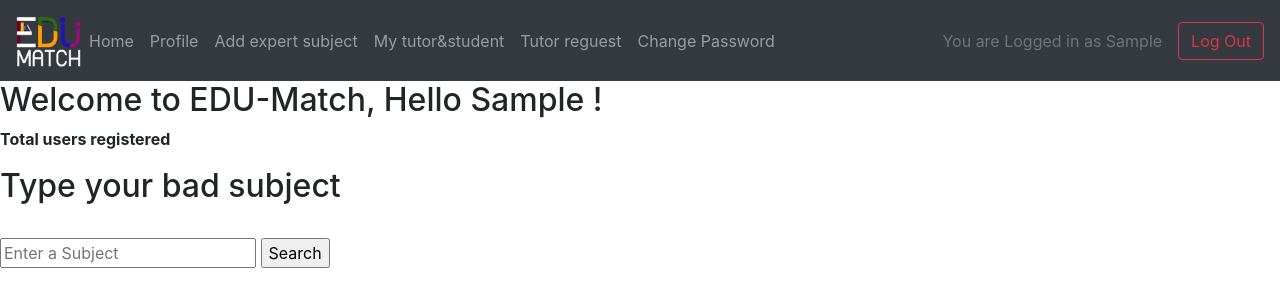
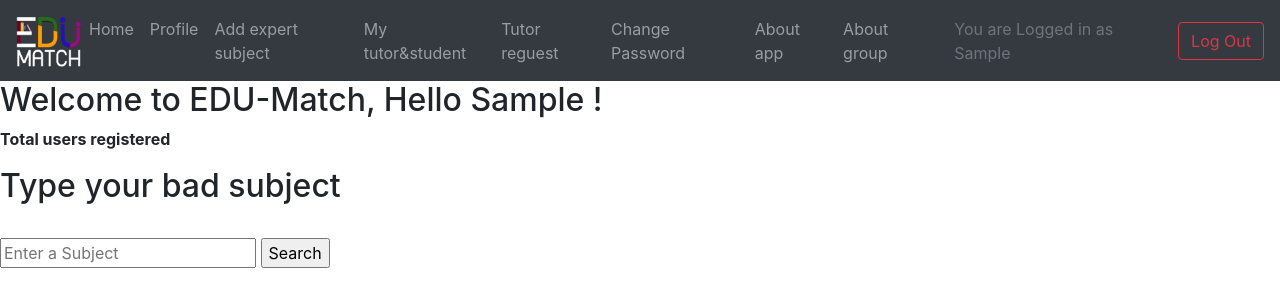
Before and after one commit to PasakornPh/EDU_Match, a Django app: page / in a window 1280 px wide. Shown: the top 307 px of the page. Run offline with Django 3.2, Linux system fonts and the light colour scheme; the visitor is signed in with stand-in values (Sample User, id 1); data comes from the database, SQL or seed files in the repository; data that the repository does not hold is empty; some libraries are stand-ins or nearby versions.

Commit message:
add about app and about group

```diff
--- a/match/templates/base.html
+++ b/match/templates/base.html
@@ -47,6 +47,12 @@ font-size: 20px;
             <li class="nav-item">
             <a class="nav-link" href="/accounts/change_password">Change Password</a>
             </li>
+              <li class="nav-item">
+            <a class="nav-link" href="{% url 'about_app' %}">About app</a>
+            </li>
+              <li class="nav-item">
+            <a class="nav-link" href="{% url 'about_group' %}">About group</a>
+            </li>
             </ul>
             <a class="nav-link disabled" href="#">You are Logged in as {{ user.first_name }}</a>
             <a class="btn btn-outline-danger my-2 my-sm-0" href="{% url 'logout' %}">Log Out</a>
--- a/match/urls.py
+++ b/match/urls.py
@@ -30,6 +30,8 @@ urlpatterns = [
     path('write_review_matched/<str:profilename>', views.write_review_matched, name='write_review_matched'),
     path('clean_model/', views.clean_model, name='clean'),
     path('search/', views.searching, name='search'),
+    path('about_app', views.about_app, name='about_app'),
+    path('about_group', views.about_group, name='about_group'),
     path('accounts/change_password/',
         auth_views.PasswordChangeView.as_view(
             template_name='registration/change_password.html',
--- a/match/views.py
+++ b/match/views.py
@@ -72,9 +72,11 @@ def ProfileView(request):
     #success_url = reverse_lazy('home')
     #template_name = 'registration/profile.html'
 
-def delete_review(request,profilename):
-    pass
-    return render(request, 'other_profile.html')
+def about_app(request):
+    return render(request, 'aboutus/about_app.html')
+
+def about_group(request):
+    return render(request, 'aboutus/about_group.html')
 
 def request_match(request):
     Nosent="No one sent you a matching"
```
Also changed, not shown: match/templates/aboutus/about_app.html (added, +19 -0 lines), match/templates/aboutus/about_group.html (added, +19 -0 lines).
